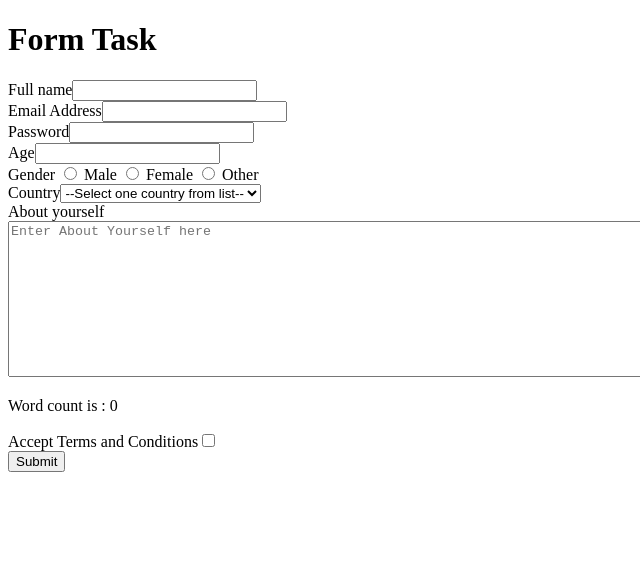
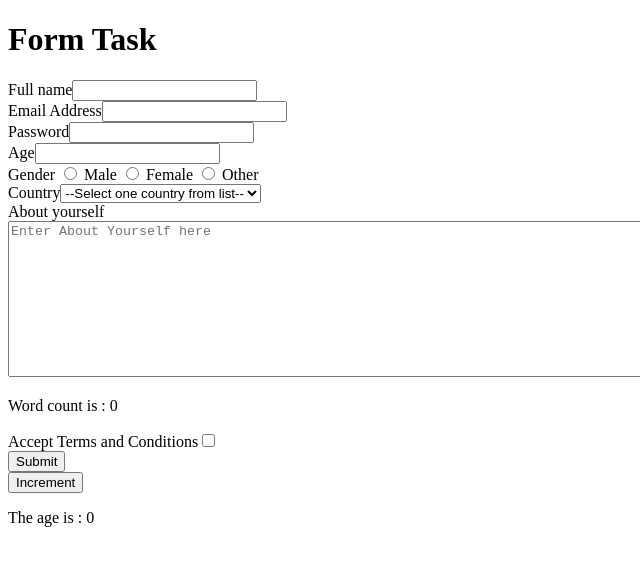
Before and after one commit to aashikofsach/Form_task, a React (Vite) app: page / in a window 1280 px wide. Shown: the top 566 px of the page, without its empty margins (0-640 px from the left). Built offline with nearby package versions, Linux system fonts and the light colour scheme.

Commit message:
wrking on useReducer application in web app

```diff
--- a/src/App.tsx
+++ b/src/App.tsx
@@ -1,4 +1,4 @@
-import React, { useState } from 'react'
+import React, { useState , useReducer} from 'react'
 
 import type { UserFormData, inputEvent } from './types';
 import { initialUserFormData } from "./constants/formDefaults"
@@ -191,7 +191,8 @@ function App() {
 
 
   return (
-    <div>
+    <>
+     <div>
       <h1> Form Task </h1>
       <form onSubmit={handleSubmit}>
         <div>
@@ -275,8 +276,37 @@ function App() {
       </form>
       {submitted && <p>Form Submitted successfully </p>}
     </div>
+<Counter/>
+    </>
 
   )
 }
 
+
+function reducer(state , action)
+{
+  if(action.type==='inc')
+  {
+    return {
+      age : state.age +1
+    }
+  }
+
+}
+
+
+
+function Counter()
+{
+
+  const [state , dispatch] = useReducer(reducer , {age : 0})
+  return <>
+
+  <button onClick={()=> dispatch({type : "inc"})}>Increment</button>
+  <p>The age is : {state.age}</p>
+
+
+  </>
+}
+
 export default App
```
